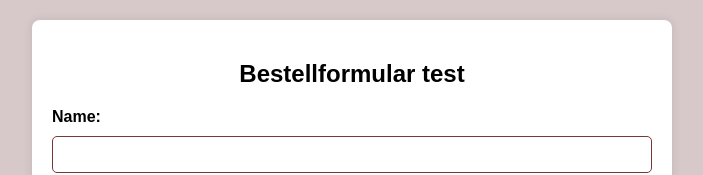
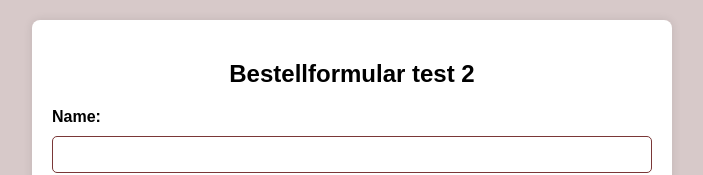
Before and after one commit to Michi-Meierdiecks/Michi-Meierdiecks-Deliverypage-HTML-Demo, a plain HTML site: page index.html in a window 1280 px wide. Shown: the top 175 px of the page, without its empty margins (288-991 px from the left). Drawn offline with Linux system fonts and the light colour scheme.

Commit message:
Indes angepasst

```diff
--- a/index.html
+++ b/index.html
@@ -56,7 +56,7 @@
 </head>
 <body>
     <div class="container">
-        <h2>Bestellformular test</h2>
+        <h2>Bestellformular test 2</h2>
         <form action="send_email.py" method="post">
             <label for="name">Name:</label>
             <input type="text" id="name" name="name" required>
```
